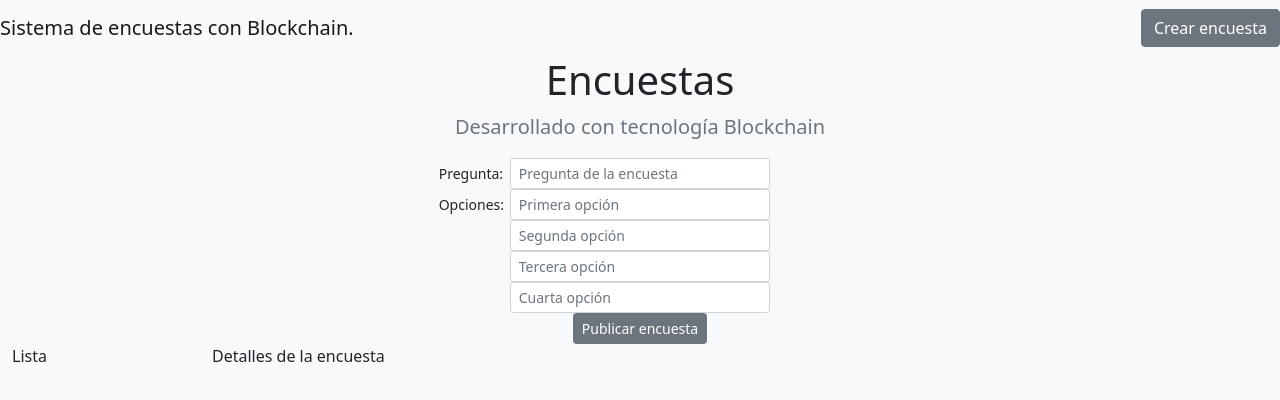
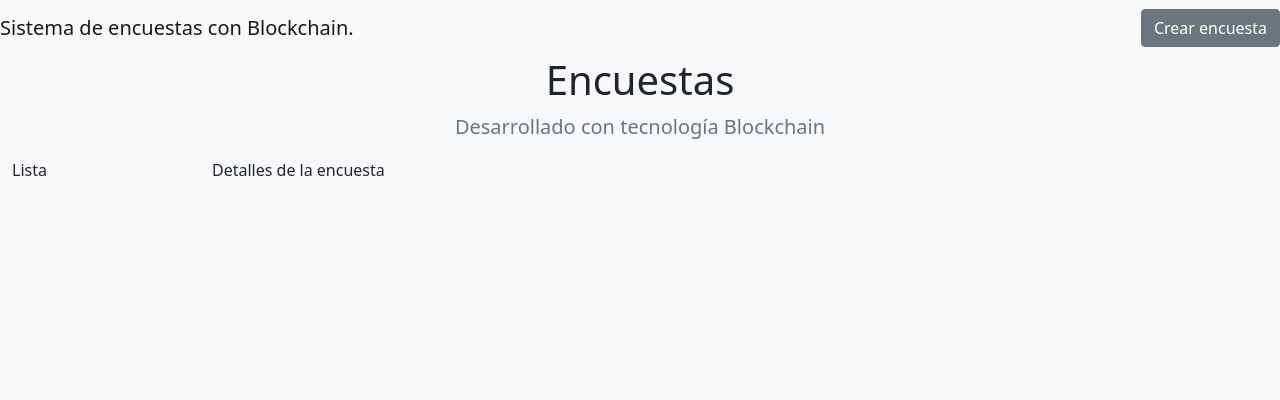
Before and after one commit to JudithV/blockchain-proyecto-main, an Angular app: page / in a window 1280 px wide. Shown: the top 400 px of the page. Built offline with nearby package versions, Linux system fonts and the light colour scheme.

Commit message:
componente crear encuesta hecho

```diff
--- a/src/app/app.component.html
+++ b/src/app/app.component.html
@@ -1,13 +1,13 @@
 <nav class="navbar navbar-light bg-light">
   <a class="navbar-brand mr-auto" href="#">Sistema de encuestas con Blockchain.</a>
-  <button type="button" class="btn btn-secondary">Crear encuesta</button>
+  <button type="button" class="btn btn-secondary" (click)="mostrarForm = !mostrarForm">Crear encuesta</button>
 </nav>
 
 <section class="jumbotron bg-light text-center">
   <h1>Encuestas</h1>
   <p class="lead text-muted">Desarrollado con tecnología Blockchain</p>
 </section>
-<app-crear-encuesta></app-crear-encuesta>
+<app-crear-encuesta *ngIf="mostrarForm"></app-crear-encuesta>
 <div class="d-flex">
   <div class="container lista-encuestas">
     Lista
--- a/src/app/app.component.ts
+++ b/src/app/app.component.ts
@@ -6,5 +6,5 @@ import { Component } from '@angular/core';
   styleUrls: ['./app.component.css']
 })
 export class AppComponent {
-  title = 'blockchain-proyecto';
+  mostrarForm = false;
 }
--- a/src/app/crear-encuesta/crear-encuesta.component.html
+++ b/src/app/crear-encuesta/crear-encuesta.component.html
@@ -1,10 +1,10 @@
-<form class="container col-sm-4">
+<form [formGroup]="encuestaForm" (ngSubmit)="submitForm()" class="container col-sm-4">
   <div class="form-group row">
     <label class="col-sm-2 col-form-label col-form-label-sm">
       Pregunta:
     </label>
     <div class="col-sm-8">
-      <input type="text" class="form-control form-control-sm" placeholder="Pregunta de la encuesta">
+      <input formControlName="pregunta" type="text" class="form-control form-control-sm" placeholder="Pregunta de la encuesta">
     </div>
   </div>
 
@@ -13,7 +13,7 @@
       Opciones:
     </label>
     <div class="col-sm-8">
-      <input type="text" class="form-control form-control-sm" placeholder="Primera opción">
+      <input formControlName="opcion1" type="text" class="form-control form-control-sm" placeholder="Primera opción">
     </div>
   </div>
 
@@ -21,7 +21,7 @@
     <label class="col-sm-2 col-form-label col-form-label-sm">
     </label>
     <div class="col-sm-8">
-      <input type="text" class="form-control form-control-sm" placeholder="Segunda opción">
+      <input formControlName="opcion2" type="text" class="form-control form-control-sm" placeholder="Segunda opción">
     </div>
   </div>
 
@@ -29,7 +29,7 @@
     <label class="col-sm-2 col-form-label col-form-label-sm">
     </label>
     <div class="col-sm-8">
-      <input type="text" class="form-control form-control-sm" placeholder="Tercera opción">
+      <input formControlName="opcion3" type="text" class="form-control form-control-sm" placeholder="Tercera opción">
     </div>
   </div>
 
@@ -37,7 +37,7 @@
     <label class="col-sm-2 col-form-label col-form-label-sm">
     </label>
     <div class="col-sm-8">
-      <input type="text" class="form-control form-control-sm" placeholder="Cuarta opción">
+      <input formControlName="opcion4" type="text" class="form-control form-control-sm" placeholder="Cuarta opción">
     </div>
   </div>
 
--- a/src/app/crear-encuesta/crear-encuesta.component.ts
+++ b/src/app/crear-encuesta/crear-encuesta.component.ts
@@ -1,4 +1,5 @@
-import { Component, OnInit } from '@angular/core';
+import { Component } from '@angular/core';
+import { FormBuilder, FormGroup, Validators } from '@angular/forms';
 
 @Component({
   selector: 'app-crear-encuesta',
@@ -6,7 +7,20 @@ import { Component, OnInit } from '@angular/core';
   styleUrls: ['./crear-encuesta.component.css']
 })
 export class CrearEncuestaComponent {
+  encuestaForm: FormGroup;
 
-  constructor() { }
+  constructor(private fb: FormBuilder) {
+    this.encuestaForm = this.fb.group({
+      pregunta: this.fb.control("", [Validators.required]),
+      opcion1: this.fb.control(""),
+      opcion2: this.fb.control(""),
+      opcion3: this.fb.control(""),
+      opcion4: this.fb.control(""),
+    });
+  }
+
+  submitForm() {
+    console.log(this.encuestaForm.value);
+  }
 
 }
--- /dev/null
+++ b/src/app/encuesta/encuesta.component.html
@@ -0,0 +1 @@
+<p>encuesta works!</p>
--- /dev/null
+++ b/src/app/encuesta/encuesta.component.ts
@@ -0,0 +1,15 @@
+import { Component, OnInit } from '@angular/core';
+
+@Component({
+  selector: 'app-encuesta',
+  templateUrl: './encuesta.component.html',
+  styleUrls: ['./encuesta.component.css']
+})
+export class EncuestaComponent implements OnInit {
+
+  constructor() { }
+
+  ngOnInit(): void {
+  }
+
+}
```
Also changed, not shown: src/app/app.module.ts (+7 -2 lines), src/app/encuesta/encuesta.component.css (added), 1 other file (tests, documents, lock files or other folders).
